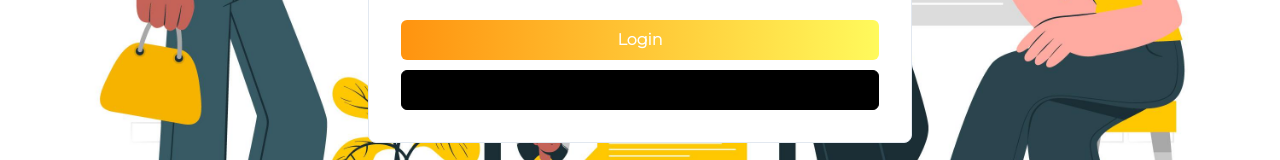
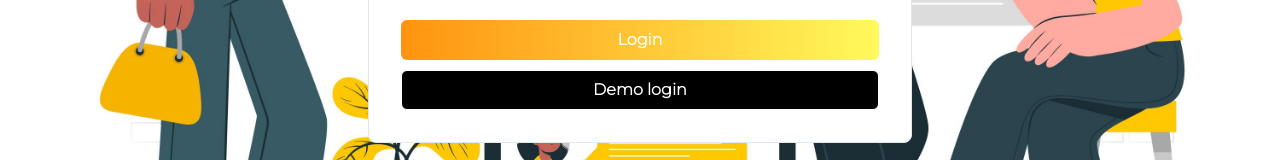
Before and after one commit to Imranalikm/Chat-Hub_Client, a React (Create React App) app: page / in a window 1280 px wide. Shown: the part 411-571 px from the top of the page. Built offline with nearby package versions, Linux system fonts and the light colour scheme.

Commit message:
changes in button

```diff
--- a/src/components/Login.jsx
+++ b/src/components/Login.jsx
@@ -115,7 +115,7 @@ const Login = () => {
         variant="outline"
         bg={"black"}
         colorScheme={"white"}
-        color="#000"
+        color="#fff"
         width="100%"
         style={{ marginTop: "10px" }}
         onClick={() => {
```
